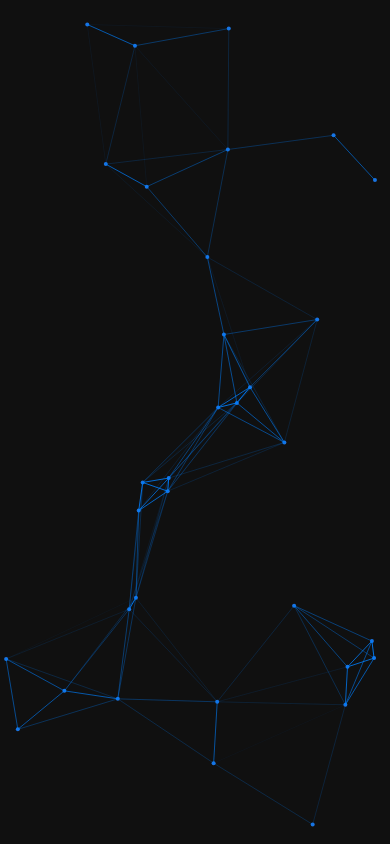
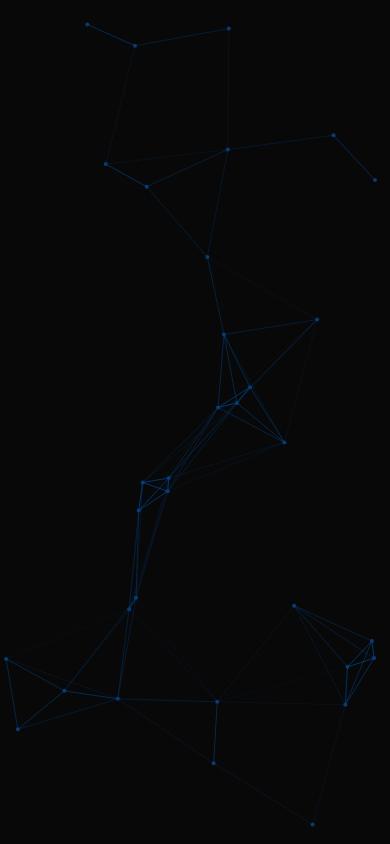
Before and after one commit to puzika/AlgoVis, a React (Vite) app: page / in a window 390 px wide. Built offline with nearby package versions, Linux system fonts and the light colour scheme.

Commit message:
optimized network responsiveness

```diff
--- a/src/components/network-animation/network-animation.component.jsx
+++ b/src/components/network-animation/network-animation.component.jsx
@@ -65,6 +65,7 @@ export default function NetworkAnimation() {
       const canvas = canvasRef.current;
       const ctx = canvas.getContext('2d');
       let animationId;
+      let curArea = window.innerWidth * window.innerHeight;
 
       const setCanvasSize = () => {
          canvas.width = window.innerWidth;
@@ -78,9 +79,13 @@ export default function NetworkAnimation() {
       window.addEventListener('resize', () => {
          setCanvasSize();
 
-         isFinite(animationId) && cancelAnimationFrame(animationId);
+         if (Math.abs(canvas.width * canvas.height - curArea) > 50000) {
+            isFinite(animationId) && cancelAnimationFrame(animationId);
 
-         animationId = initNetwork(canvas, ctx);
+            animationId = initNetwork(canvas, ctx);
+
+            curArea = canvas.width * canvas.height;
+         }
       });
 
       return () => {
--- a/src/routes/home/home.component.jsx
+++ b/src/routes/home/home.component.jsx
@@ -5,6 +5,7 @@ export default function Home() {
    return (
       <S.Home>
          <NetworkAnimation></NetworkAnimation>
+         <S.HomeContent></S.HomeContent>
       </S.Home>
    )
 }
--- a/src/routes/home/home.styles.jsx
+++ b/src/routes/home/home.styles.jsx
@@ -1,7 +1,18 @@
 import styled from "styled-components";
 
 export const Home = styled.div`
+   position: relative;
    width: 100%;
    height: 100vh;
+   min-height: 60rem;
    overflow: hidden;
 `;
+
+export const HomeContent = styled.div`
+   position: absolute;
+   top: 0;
+   left: 0;
+   height: 100%;
+   width: 100%;
+   background-color: rgba(0, 0, 0, .5);
+`;
```
